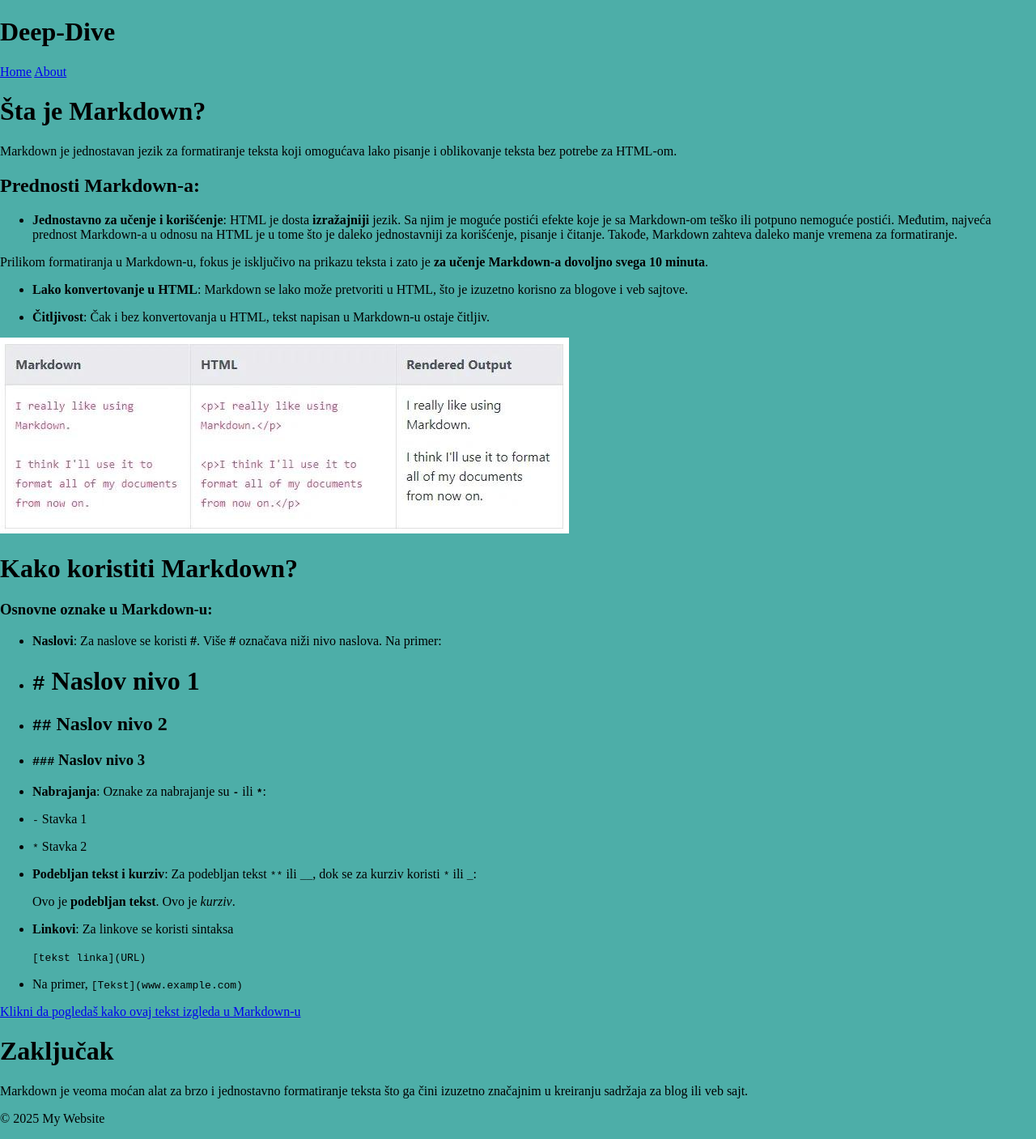
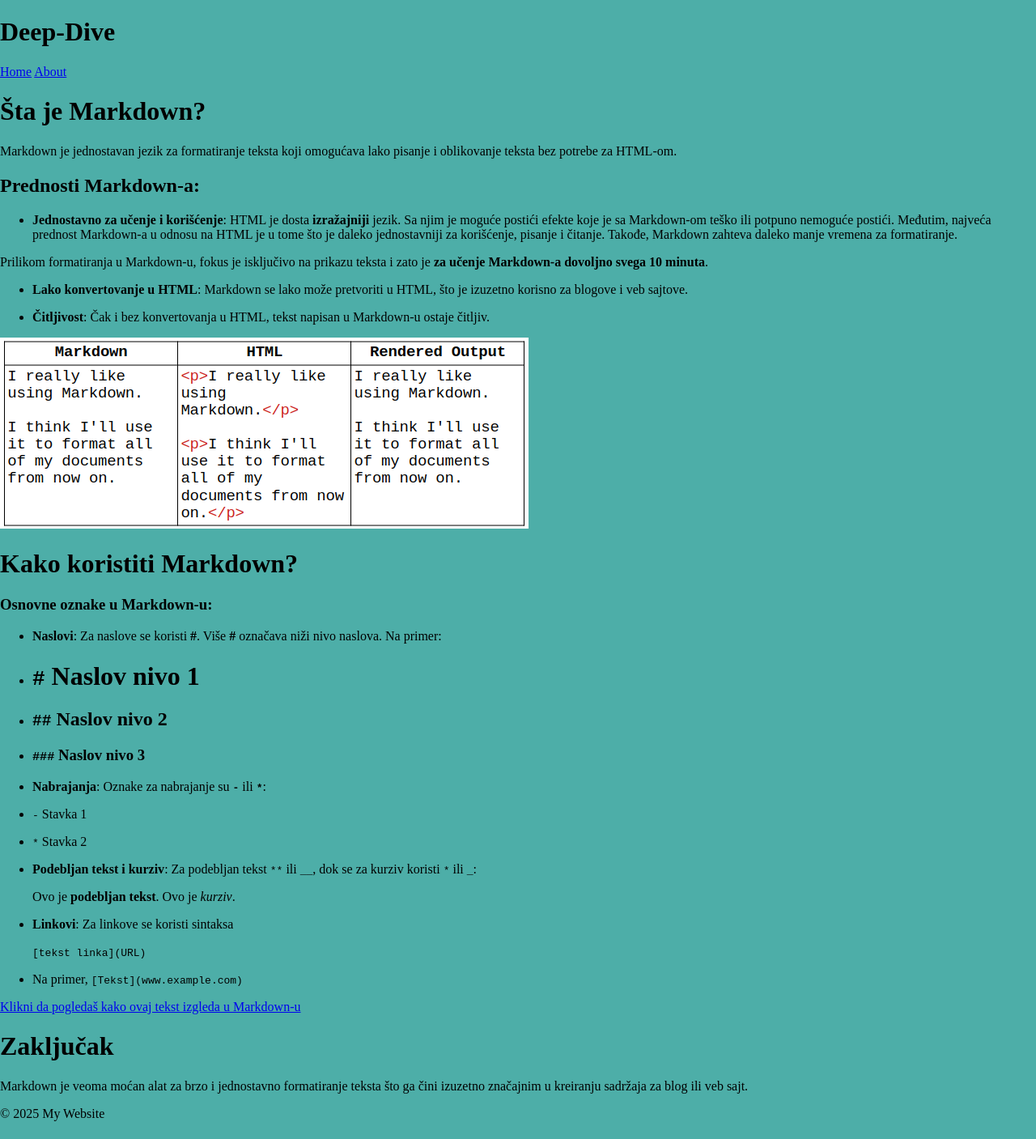
Before and after one commit to MarkoKolarevic/Deep-Dive, a Jekyll site: the page built from _posts/2025-02-09-naslov-prvog-teksta.md, in a window 1280 px wide. Shown: the whole page at 81% size. Built offline with Jekyll 4.4.1, drawn with Linux system fonts in a browser that asks for light colours.

Commit message:
Ispravke

```diff
--- a/_posts/2025-02-09-naslov-prvog-teksta.md
+++ b/_posts/2025-02-09-naslov-prvog-teksta.md
@@ -21,7 +21,7 @@ Markdown se lako može pretvoriti u HTML, što je izuzetno korisno za blogove i
 - **Čitljivost**:
 Čak i bez konvertovanja u HTML, tekst napisan u Markdown-u ostaje čitljiv.
 
-![Razlika između Markdown-a i HTML-](/assets/images/Markdown&HTML.jpeg)
+![Razlika između Markdown-a i HTML-](/assets/images/MarkdownVsHTML.png)
 
 # Kako koristiti Markdown?
 
```
Also changed, not shown: assets/images/Markdown&HTML.jpeg (deleted), assets/images/MarkdownVsHTML.png (added).
